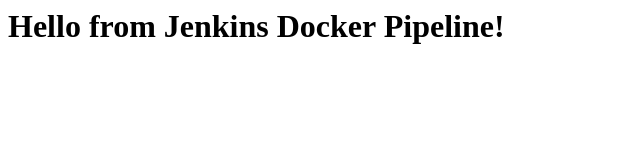
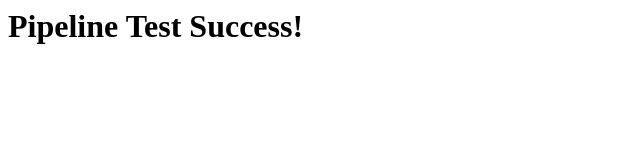
Before and after one commit to varundinesh88-lgtm/jenkins-docker-demo, a plain HTML site: page index.html in a window 1280 px wide. Shown: the whole page, without its empty margins (0-640 px from the left). Drawn offline with Linux system fonts and the light colour scheme.

Commit message:
Test: verify CI/CD automation

```diff
--- a/index.html
+++ b/index.html
@@ -1 +1 @@
-<h1>Hello from Jenkins Docker Pipeline!</h1>
+<h1>Pipeline Test Success!</h1>
```
